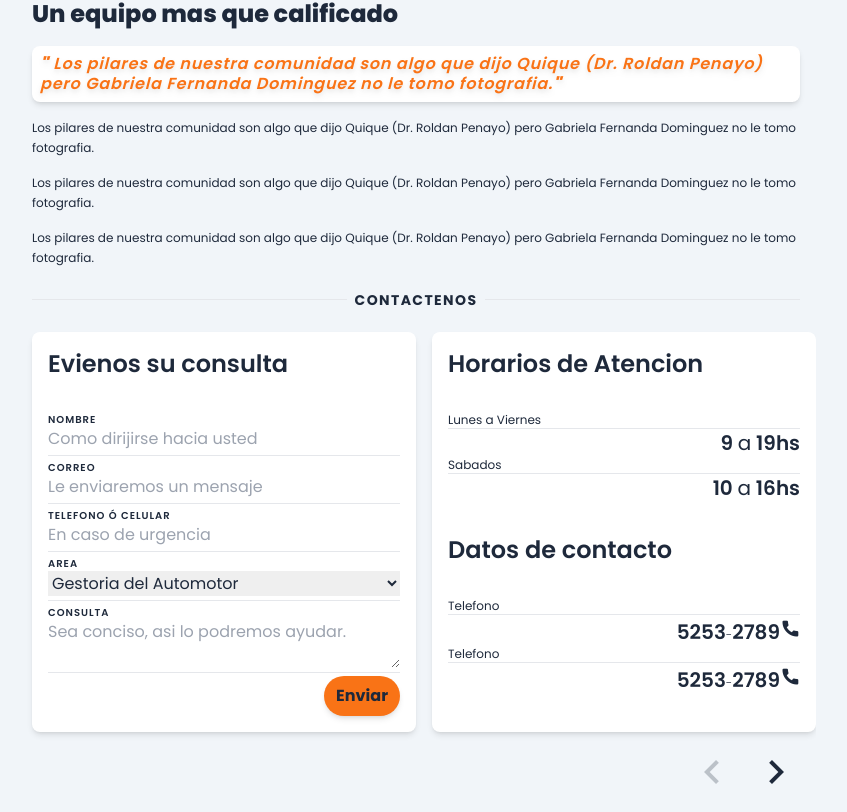
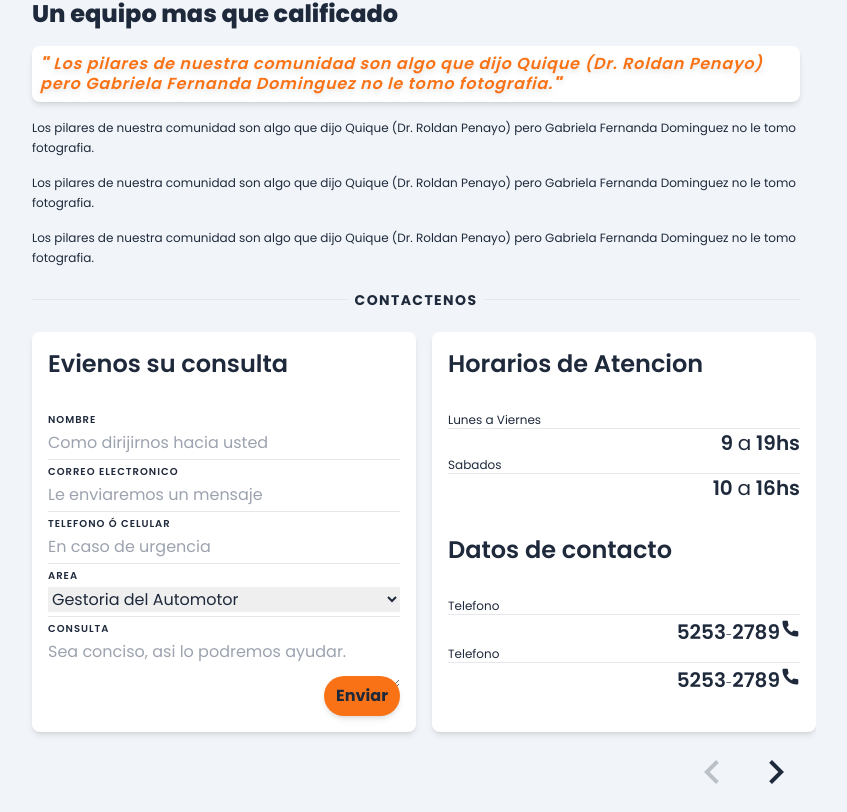
Before and after one commit to JohnCrossRollOn/app-roldan-asociadas, a React (Vite) app: page / in a window 1280 px wide. Shown: the part 904-1716 px from the top of the page, without its empty margins (224-1071 px from the left). Built offline with nearby package versions, Linux system fonts and the light colour scheme.

Commit message:
1 file modified

```diff
--- a/src/components/Contact.jsx
+++ b/src/components/Contact.jsx
@@ -4,127 +4,97 @@ import Hr from './Utils/Hr';
 import Slider from './Utils/Slider';
 import Card from './Utils/Card';
 
-const Input = ({ type, id, place, label, className, options = [] }) => {
-  const input = {
-    text: (
-      <input
-        required
-        placeholder={place}
-        type={type}
-        id={id}
-        className={className}
-      />
-    ),
-    textarea: (
-      <textarea required className={className} id={id} placeholder={place} />
-    ),
-    select: (
-      <select id={id} required>
-        {options.map((option, key) => (
-          <option {...{ key }}>{option}</option>
-        ))}
-      </select>
-    ),
-  };
+const ContactForm = () => {
+  const [subject, setSubject] = useState('Gestoria del Automotor');
+  const changeSubject = ({ target }) => setSubject(target.value);
   return (
-    <div className={`flex flex-col`}>
-      <label
-        htmlFor={id}
-        className="text-[10px] tracking-widest font-semibold uppercase"
-      >
-        {label}
-      </label>
-      {input[type] ? input[type] : input.text}
-    </div>
-  );
-};
-
-const ContactForm = ({ onSubmit: apply }) => {
-  const [pass, setPass] = useState(false);
-  const onSubmit = (e) => {
-    e.preventDefault();
-    const data = [...e.target]
-      .map((input) => ({ [input.id]: input.value }))
-      .reduce((prev, curr) => ({ ...prev, ...curr }), {});
-    delete data[''];
-    setPass(true);
-    apply(data);
-  };
-  return pass ? (
-    <div className="relative grid place-items-start h-full select-none">
-      <div>
-        <p className="text-2xl font-semibold leading-5">
-          Formulario enviado con exito!
-        </p>
-        <br />
-        <p className="text-xs tracking-widest">
-          Su consulta sera respondida en breve
-        </p>
-        <br />
-        <div className="absolute w-full grid place-items-center">
-          <p className="font-icon w-fit leading-none text-[6rem] border-8 border-green-400 rounded-full">
-            done
-          </p>
-        </div>
-      </div>
-    </div>
-  ) : (
-    <form className="flex flex-col gap-8" {...{ onSubmit }}>
+    <form
+      className="flex flex-col gap-8"
+      action="https://formsubmit.co/1350b51c7002345b2c33a9198df1669c"
+      method="POST"
+    >
+      <input type="hidden" name="_subject" value={subject} />
+      <input type="hidden" name="_captcha" value="false" />
       <p className="text-2xl font-semibold">Evienos su consulta</p>
       <div className="flex flex-col gap-1">
-        <Input
-          {...{
-            id: 'name',
-            place: 'Como dirijirse hacia usted',
-            label: 'nombre',
-          }}
+        <label
+          htmlFor="nombre"
+          className="text-[10px] tracking-widest font-semibold uppercase"
+        >
+          Nombre
+        </label>
+        <input
+          name="nombre"
+          id="nombre"
+          type="text"
+          placeholder="Como dirijirnos hacia usted"
+          required
         />
         <hr />
-        <Input
-          {...{
-            id: 'email',
-            place: 'Le enviaremos un mensaje',
-            label: 'Correo',
-            type: 'email',
-          }}
+        <label
+          htmlFor="email"
+          className="text-[10px] tracking-widest font-semibold uppercase"
+        >
+          Correo electronico
+        </label>
+        <input
+          name="email"
+          id="email"
+          type="email"
+          placeholder="Le enviaremos un mensaje"
+          required
         />
         <hr />
-        <Input
-          {...{
-            id: 'phone',
-            place: 'En caso de urgencia',
-            label: 'Telefono ó celular',
-            type: 'tel',
-          }}
+        <label
+          htmlFor="tel"
+          className="text-[10px] tracking-widest font-semibold uppercase"
+        >
+          Telefono ó celular
+        </label>
+        <input
+          name="tel"
+          id="tel"
+          type="tel"
+          placeholder="En caso de urgencia"
+          required
         />
         <hr />
-        <Input
-          {...{
-            type: 'select',
-            id: 'type',
-            label: 'Area',
-            options: [
-              'Gestoria del Automotor',
-              'Accidentes de Transito',
-              'Infracciones de Transito',
-              'Jubilaciones y Pensiones',
-              'Accidentes Laborales (ART)',
-              'Escrituracion y Usucapion',
-              'Divorcios, Familia y Sucesiones',
-            ],
-          }}
+        <label
+          htmlFor="tel"
+          className="text-[10px] tracking-widest font-semibold uppercase"
+        >
+          Area
+        </label>
+        <select
+          name="area"
+          id="area"
+          value={subject}
+          onChange={changeSubject}
+          required
+        >
+          <option>Gestoria del Automotor</option>
+          <option>Accidentes de Transito</option>
+          <option>Infracciones de Transito</option>
+          <option>Jubilaciones y Pensiones</option>
+          <option>Accidentes Laborales (ART)</option>
+          <option>Escrituracion y Usucapion</option>
+          <option>Divorcios, Familia y Sucesiones</option>
+          <option>Otro</option>
+        </select>
+        <hr />
+        <label
+          htmlFor="consulta"
+          className="text-[10px] tracking-widest font-semibold uppercase"
+        >
+          Consulta
+        </label>
+        <textarea
+          id="consulta"
+          name="consulta"
+          placeholder="Sea conciso, asi lo podremos ayudar."
+          required
         />
-        <hr />
-        <Input
-          {...{
-            type: 'textarea',
-            id: 'value',
-            label: 'Consulta',
-            place: 'Sea conciso, asi lo podremos ayudar.',
-            className: 'w-full h-full resize-y',
-          }}
-        />
-        <hr />
+        <input type="hidden" name="_template" value="table" />
       </div>
       <div className="w-full grid place-items-end">
         <input
```
